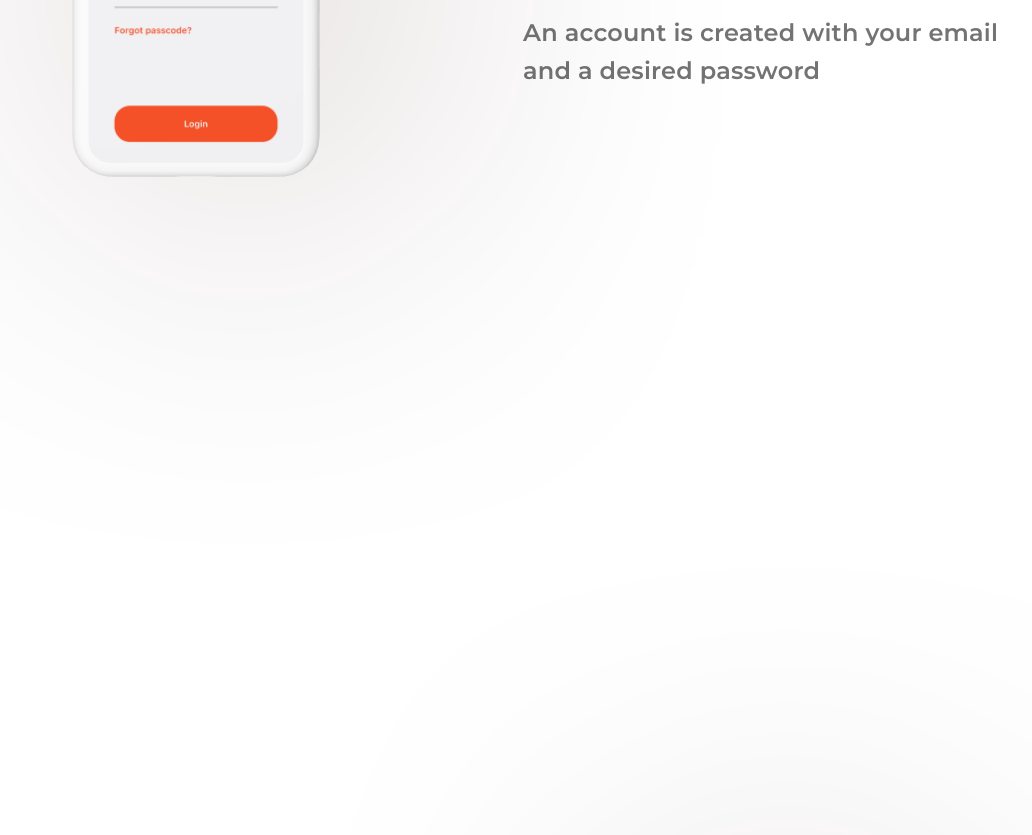
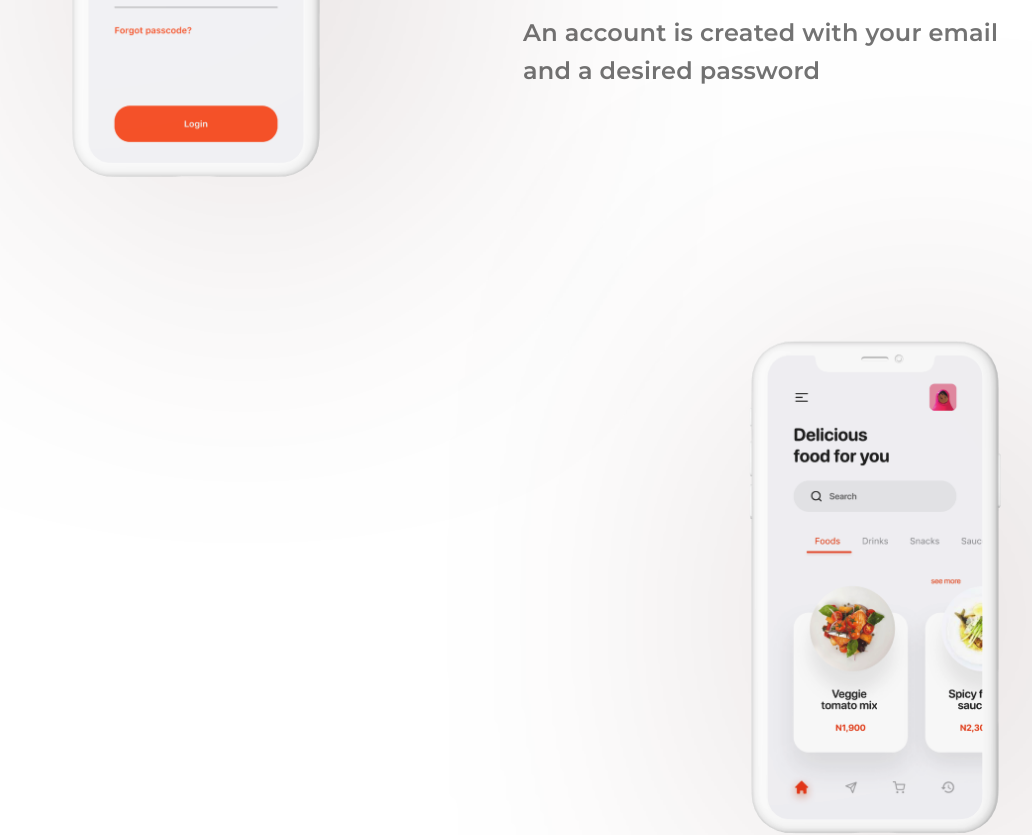
Before and after one commit to naveen-mehta/arcadian-digital, a React (Create React App) app: page / in a window 1280 px wide. Shown: the part 1959-2794 px from the top of the page, without its empty margins (197-1229 px from the left). Built offline with nearby package versions, Linux system fonts and the light colour scheme.

Commit message:
Phone mockup 4 alignment

```diff
--- a/src/components/Product/ProductElements.js
+++ b/src/components/Product/ProductElements.js
@@ -225,11 +225,11 @@ export const PhoneMockupFour = styled.div`
     z-index: 1;
     background-size: 100%;
     background-repeat: no-repeat;
-    width: 30%;
-    height: 90%;
-    left: 58%;
+    width: 410px;
+    height: 570px;
+    left: 866px;
     position: absolute;
-    top: 349%;
+    top: 2259px;
     filter: drop-shadow(50px 30px 150px rgba(46, 4, 4, 0.21));
 
     @media screen and (max-width: 480px) {
```
Also changed, not shown: 1 other file (tests, documents, lock files or other folders).
